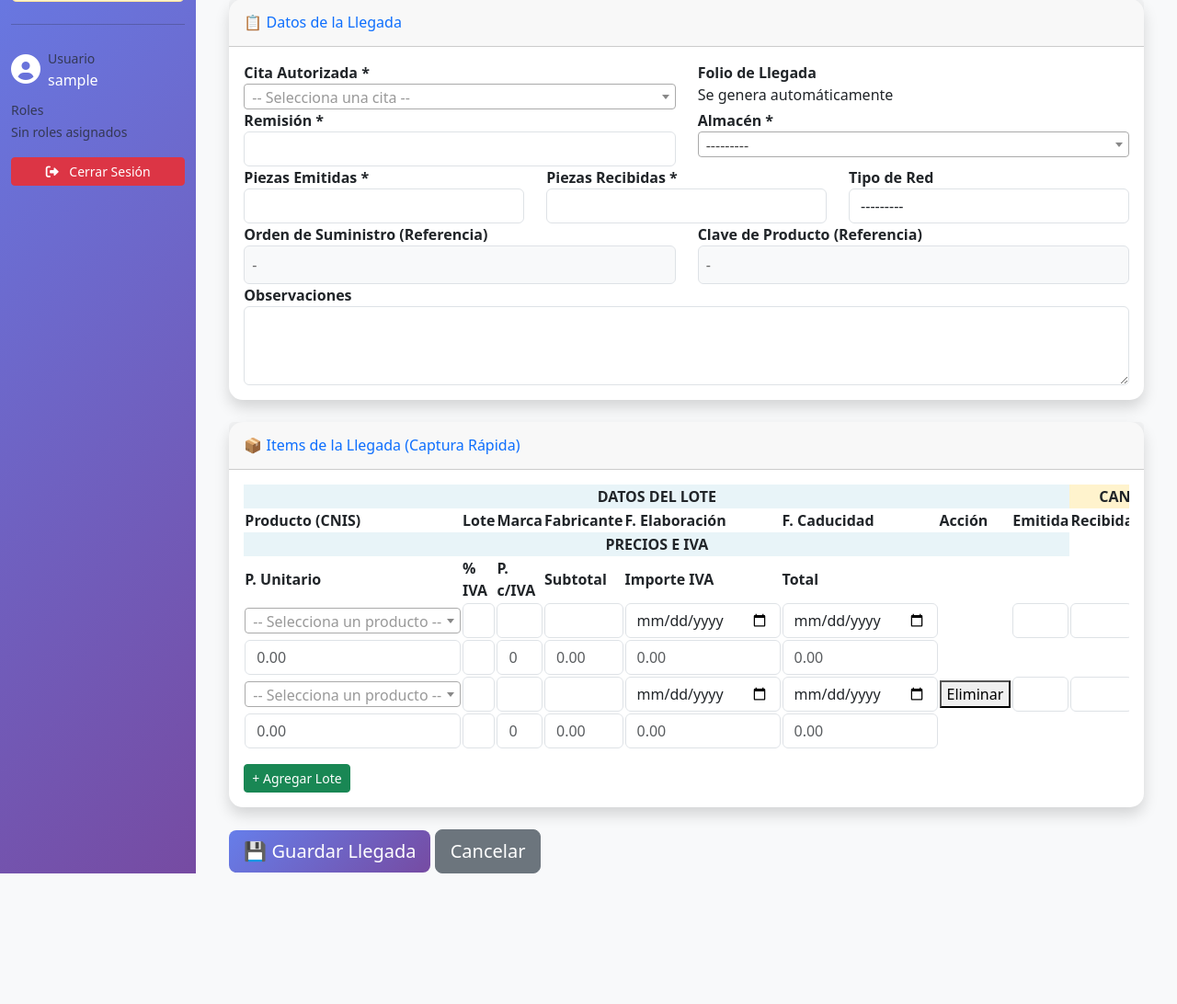
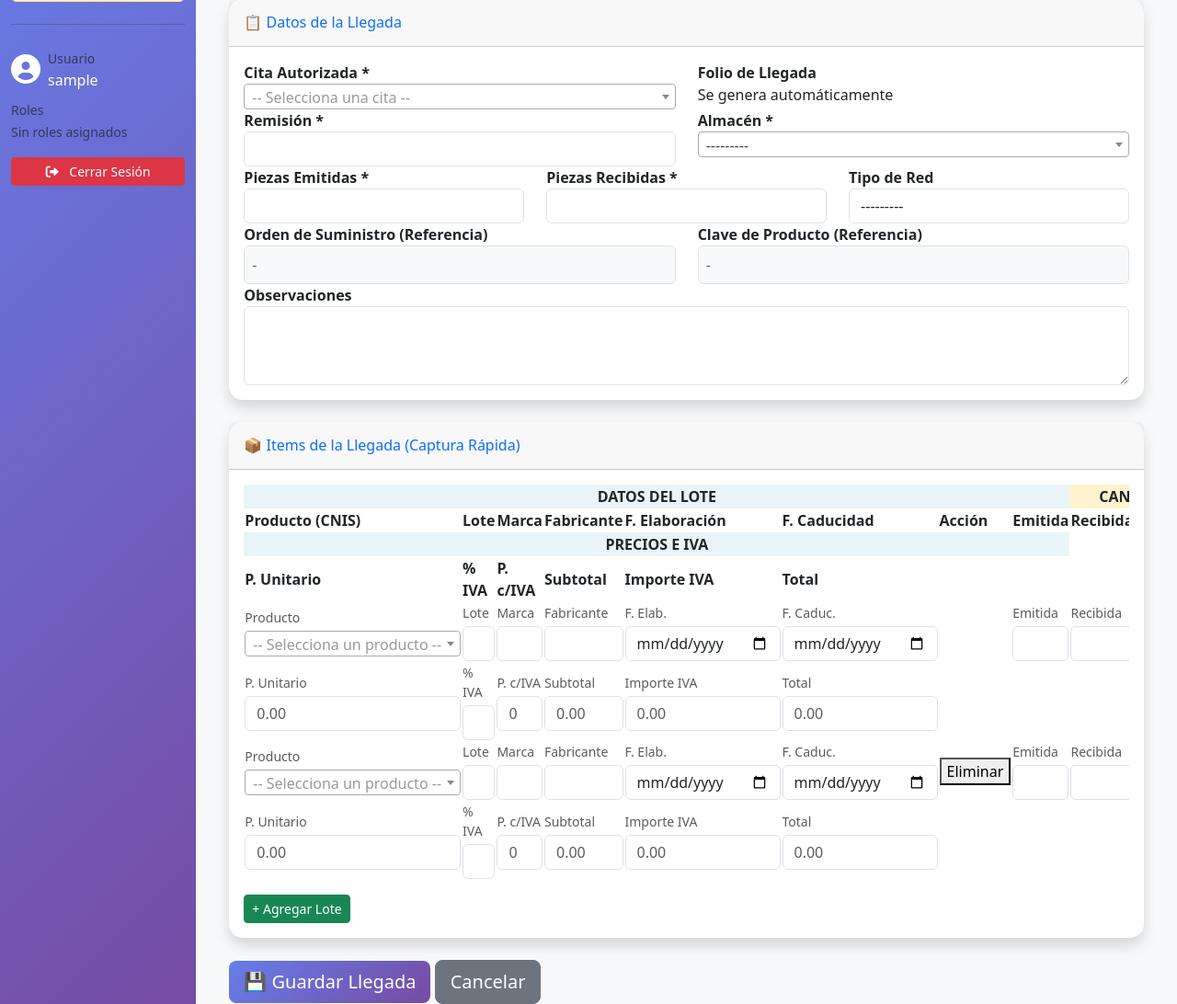
Before and after one commit to saea98/inventario_hospitalario, a Django app: page /logistica/llegadas/crear/ in a window 1280 px wide. Shown: the part 178-1270 px from the top of the page at 92% size. Before the commit the page ends 1128 px from the top, so only its background shows below. Run offline with Django 5.2, Linux system fonts and the light colour scheme; the visitor is signed in with stand-in values (Sample User, id 1); data that the repository does not hold is empty; parts of the project's set-up code (start-up, migrations or seed data) failed here and were passed over; some libraries are stand-ins or nearby versions.

Commit message:
Add: Etiquetas junto a inputs para mejor identificación de campos

```diff
--- a/templates/inventario/llegadas/crear_llegada.html
+++ b/templates/inventario/llegadas/crear_llegada.html
@@ -243,31 +243,31 @@
                             {% for form in formset %}
                                 <!-- FILA 1: Datos del Lote y Cantidades -->
                                 <tr class="item-row row-principal" data-form-index="{{ forloop.counter0 }}">
-                                    <td>{{ form.producto }}</td>
-                                    <td>{{ form.numero_lote }}</td>
-                                    <td>{{ form.marca }}</td>
-                                    <td>{{ form.fabricante }}</td>
-                                    <td>{{ form.fecha_elaboracion }}</td>
-                                    <td>{{ form.fecha_caducidad }}</td>
+                                    <td><small class="text-muted d-block mb-1">Producto</small>{{ form.producto }}</td>
+                                    <td><small class="text-muted d-block mb-1">Lote</small>{{ form.numero_lote }}</td>
+                                    <td><small class="text-muted d-block mb-1">Marca</small>{{ form.marca }}</td>
+                                    <td><small class="text-muted d-block mb-1">Fabricante</small>{{ form.fabricante }}</td>
+                                    <td><small class="text-muted d-block mb-1">F. Elab.</small>{{ form.fecha_elaboracion }}</td>
+                                    <td><small class="text-muted d-block mb-1">F. Caduc.</small>{{ form.fecha_caducidad }}</td>
                                     <td>
                                         {% if not forloop.first %}
                                             <button type="button" class="btn-remove-item" onclick="removeRow(this)">Eliminar</button>
                                         {% endif %}
                                     </td>
-                                    <td>{{ form.cantidad_emitida }}</td>
-                                    <td>{{ form.cantidad_recibida }}</td>
-                                    <td>{{ form.piezas_por_lote }}</td>
+                                    <td><small class="text-muted d-block mb-1">Emitida</small>{{ form.cantidad_emitida }}</td>
+                                    <td><small class="text-muted d-block mb-1">Recibida</small>{{ form.cantidad_recibida }}</td>
+                                    <td><small class="text-muted d-block mb-1">Piezas/Lote</small>{{ form.piezas_por_lote }}</td>
                                     <td></td>
                                 </tr>
 
                                 <!-- FILA 2: Precios e IVA -->
                                 <tr class="item-row row-precios" data-form-index="{{ forloop.counter0 }}">
-                                    <td><input type="number" id="{{ form.precio_unitario_sin_iva.id_for_label }}" name="{{ form.precio_unitario_sin_iva.html_name }}" class="form-control precio-unitario" step="0.01" placeholder="0.00" value="{{ form.precio_unitario_sin_iva.value|default:'' }}"></td>
-                                    <td><input type="number" id="{{ form.porcentaje_iva.id_for_label }}" name="{{ form.porcentaje_iva.html_name }}" class="form-control porcentaje-iva" step="0.01" placeholder="0.00" value="{{ form.porcentaje_iva.value|default:'' }}" readonly></td>
-                                    <td><input type="number" id="{{ form.precio_unitario_con_iva.id_for_label }}" name="{{ form.precio_unitario_con_iva.html_name }}" class="form-control precio-con-iva" step="0.01" placeholder="0.00" value="{{ form.precio_unitario_con_iva.value|default:'' }}" readonly></td>
-                                    <td><input type="number" id="{{ form.subtotal.id_for_label }}" name="{{ form.subtotal.html_name }}" class="form-control subtotal" step="0.01" placeholder="0.00" value="{{ form.subtotal.value|default:'' }}" readonly></td>
-                                    <td><input type="number" id="{{ form.importe_iva.id_for_label }}" name="{{ form.importe_iva.html_name }}" class="form-control importe-iva" step="0.01" placeholder="0.00" value="{{ form.importe_iva.value|default:'' }}" readonly></td>
-                                    <td><input type="number" id="{{ form.importe_total.id_for_label }}" name="{{ form.importe_total.html_name }}" class="form-control importe-total" step="0.01" placeholder="0.00" value="{{ form.importe_total.value|default:'' }}" readonly></td>
+                                    <td><small class="text-muted d-block mb-1">P. Unitario</small><input type="number" id="{{ form.precio_unitario_sin_iva.id_for_label }}" name="{{ form.precio_unitario_sin_iva.html_name }}" class="form-control precio-unitario" step="0.01" placeholder="0.00" value="{{ form.precio_unitario_sin_iva.value|default:'' }}"></td>
+                                    <td><small class="text-muted d-block mb-1">% IVA</small><input type="number" id="{{ form.porcentaje_iva.id_for_label }}" name="{{ form.porcentaje_iva.html_name }}" class="form-control porcentaje-iva" step="0.01" placeholder="0.00" value="{{ form.porcentaje_iva.value|default:'' }}" readonly></td>
+                                    <td><small class="text-muted d-block mb-1">P. c/IVA</small><input type="number" id="{{ form.precio_unitario_con_iva.id_for_label }}" name="{{ form.precio_unitario_con_iva.html_name }}" class="form-control precio-con-iva" step="0.01" placeholder="0.00" value="{{ form.precio_unitario_con_iva.value|default:'' }}" readonly></td>
+                                    <td><small class="text-muted d-block mb-1">Subtotal</small><input type="number" id="{{ form.subtotal.id_for_label }}" name="{{ form.subtotal.html_name }}" class="form-control subtotal" step="0.01" placeholder="0.00" value="{{ form.subtotal.value|default:'' }}" readonly></td>
+                                    <td><small class="text-muted d-block mb-1">Importe IVA</small><input type="number" id="{{ form.importe_iva.id_for_label }}" name="{{ form.importe_iva.html_name }}" class="form-control importe-iva" step="0.01" placeholder="0.00" value="{{ form.importe_iva.value|default:'' }}" readonly></td>
+                                    <td><small class="text-muted d-block mb-1">Total</small><input type="number" id="{{ form.importe_total.id_for_label }}" name="{{ form.importe_total.html_name }}" class="form-control importe-total" step="0.01" placeholder="0.00" value="{{ form.importe_total.value|default:'' }}" readonly></td>
                                     <td colspan="2"></td>
                                 </tr>
 
```
